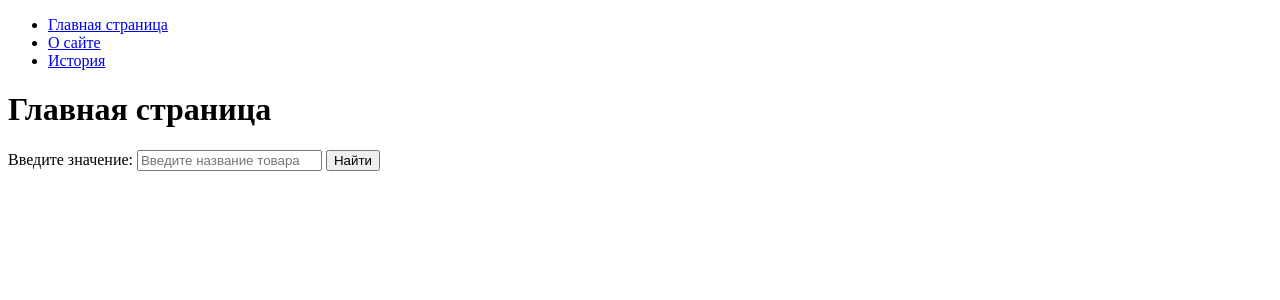
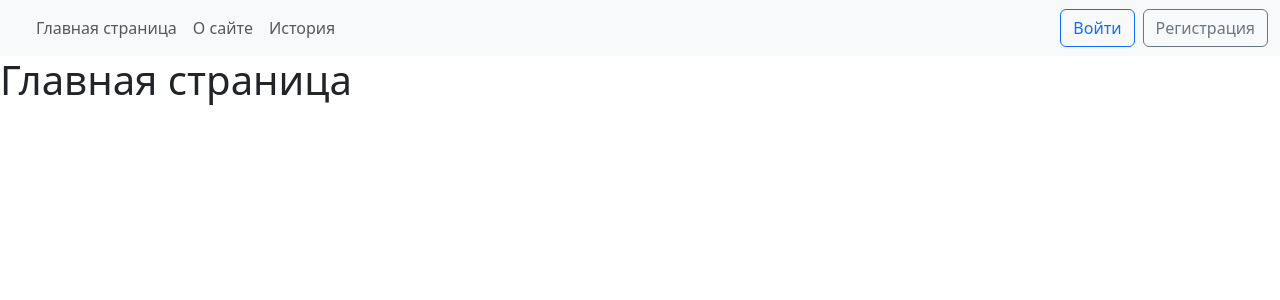
Before and after one commit to bynik1/parser_marketplaces, a Django app: page / in a window 1280 px wide. Shown: the top 300 px of the page. Run offline with Django 5.2, Linux system fonts and the light colour scheme.

Commit message:
добавил контекстный процессор + добавил что строка поиска видна только авторизованному пользавателю

```diff
--- /dev/null
+++ b/parser_marketplaces/main/menu_context.py
@@ -0,0 +1,4 @@
+from parser_marketplaces.main.utils import menu
+
+def menu_context_processor(request):
+    return {'menu': menu}
--- a/parser_marketplaces/main/templates/main/index.html
+++ b/parser_marketplaces/main/templates/main/index.html
@@ -1,13 +1,16 @@
 {% extends 'base.html' %}
 {% block content %}
 <h1>{{ title }}</h1>
+{% if user.is_authenticated %}
     <form method="post">
         {% csrf_token %}
         <label for="inputText">Введите значение:</label>
         <input type="text" id="inputText" name="inputText" placeholder="Введите название товара">
         <button type="submit">Найти</button>
     </form>
+
     {% if value %}
         <p>Вы ввели: <strong>{{ value }}</strong></p>
     {% endif %}
+{% endif %}
 {% endblock %}
--- a/parser_marketplaces/main/urls.py
+++ b/parser_marketplaces/main/urls.py
@@ -3,6 +3,7 @@ from main import views
 
 urlpatterns = [
     path('', views.index, name='home'),
+    path('login/', views.login, name='login'),
     # path('search/', views.search, name='search'),
     path('about/', views.about, name='about'),
     path('history/', views.history, name='history'),
--- /dev/null
+++ b/parser_marketplaces/main/utils.py
@@ -0,0 +1,5 @@
+menu = [
+        {'title': "Главная страница", 'url_name': 'home'},
+        {'title': "О сайте", 'url_name': 'about'},
+        {'title': "История", 'url_name': 'history'},
+]
--- a/parser_marketplaces/main/views.py
+++ b/parser_marketplaces/main/views.py
@@ -6,18 +6,18 @@ from wb_api import ProductManager  # ✅
 from ozon_selenium import OzonParser  # ✅
 from django.shortcuts import redirect
 from .models import Product_WB
-
-
-menu = [{'title': "О сайте", 'url_name': 'about'},
-        {'title': "История", 'url_name': 'history'},
-        # {'title': "Войти", 'url_name': 'login'}
-]
+from .utils import menu
+from django.contrib.auth.decorators import login_required # ✅
 
 data_db = [
     {'id': 1, 'title': 'Анджелина Джоли', 'content': 'Биография Анджелины Джоли', 'is_published': True},
     {'id': 2, 'title': 'Марго Робби', 'content': 'Биография Марго Робби', 'is_published': False},
     {'id': 3, 'title': 'Джулия Робертс', 'content': 'Биография Джулия Робертс', 'is_published': True},
 ]
+
+
+def login(request):
+    return HttpResponse("Авторизация")
 
 def index(request):
     product_name = None
@@ -38,7 +38,7 @@ def index(request):
 
     return render(request, 'main/index.html', context=data)
 
-
+@login_required # ✅
 def product_search(request, product_name):
     print(f"Выполняется поиск и сохранение для товара: {product_name}", file=sys.stdout, flush=True)
     wb_results = ProductManager().search_and_display(product_name) # Возвращает список объектов Product
--- a/parser_marketplaces/templates/base.html
+++ b/parser_marketplaces/templates/base.html
@@ -5,18 +5,42 @@
 <head>
     <meta charset="UTF-8">
     <meta name="viewport" content="width=device-width, initial-scale=1.0">
+    <link type="text/css" href="{% static 'main/css/styles.css' %}" rel="stylehseet">
     <title>{{ title }}</title>
     <link type="text/css" href="{% static 'main/css/styles.css' %}" rel="stylehseet">
+    <link href="https://cdn.jsdelivr.net/npm/bootstrap@5.3.0/dist/css/bootstrap.min.css" rel="stylesheet">
+    <script src="https://cdn.jsdelivr.net/npm/bootstrap@5.3.0/dist/js/bootstrap.bundle.min.js"></script>
 </head>
 <body>
-    <ul>
-        <li><a href="{% url 'home' %}">Главная страница</a></li>
-        {% for m in menu %}
-        {% if not forloop.last %}<li>{% else %}<li class="last">{% endif %}
-            <a href="{% url m.url_name %}">{{ m.title }}</a>
-        </li>
-        {% endfor %}
-    </ul>
+{% block mainmenu %}
+    <nav class="navbar navbar-expand-lg navbar-light bg-light">
+        <div class="container-fluid">
+            <a class="navbar-brand" href="{% url 'home' %}">
+                <div class="logo"></div>
+            </a>
+            <button class="navbar-toggler" type="button" data-bs-toggle="collapse" data-bs-target="#navbarNav" aria-controls="navbarNav" aria-expanded="false" aria-label="Toggle navigation">
+                <span class="navbar-toggler-icon"></span>
+            </button>
+            <div class="collapse navbar-collapse" id="navbarNav">
+                <ul class="navbar-nav me-auto mb-2 mb-lg-0">
+                    {% for m in menu %}
+                        <li class="nav-item">
+                            <a class="nav-link" href="{% url m.url_name %}">{{ m.title }}</a>
+                        </li>
+                    {% endfor %}
+                </ul>
+                <div class="d-flex">
+                    {% if user.is_authenticated %}
+                        <span class="navbar-text me-2">{{ user.username }} | </span><a href="{% url 'users:logout' %}" class="btn btn-outline-danger">Выйти</a>
+                    {% else %}
+                        <a href="{% url 'users:login' %}" class="btn btn-outline-primary me-2">Войти</a>
+                        <a href="#" class="btn btn-outline-secondary">Регистрация</a>
+                    {% endif %}
+                </div>
+            </div>
+        </div>
+    </nav>
+{% endblock mainmenu %}
 {% block content %} {% endblock %}
 </body>
 </html>
```
Also changed, not shown: 1 other file. Lines whose indentation alone changed are shown as unchanged.
